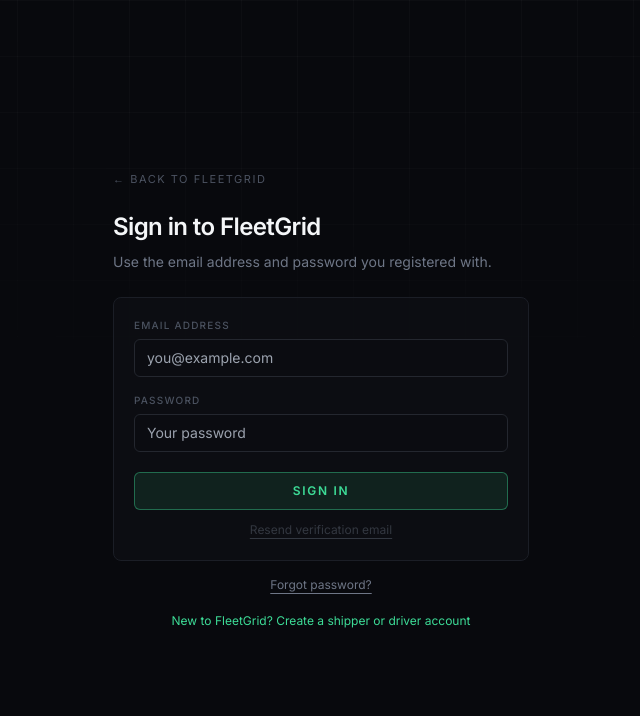
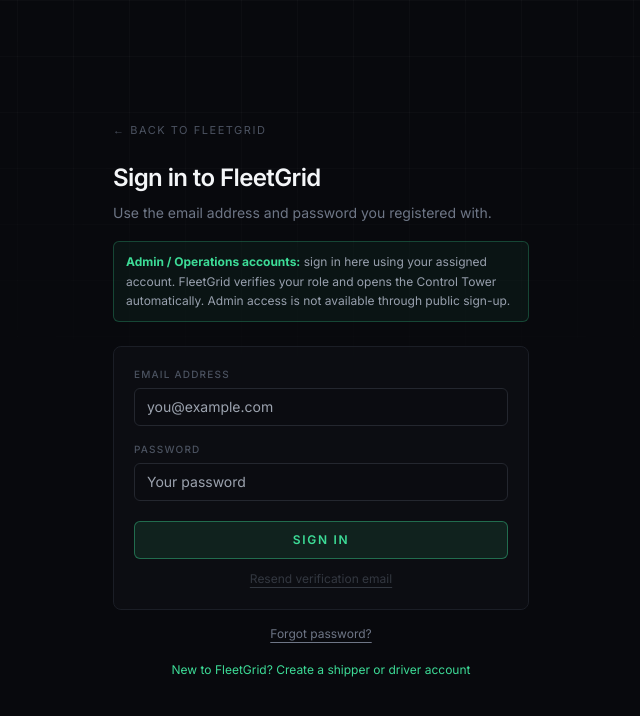
Before and after one commit to sufiyaan06-collab/FleetGrid, a React (Vite) app in the folder fleetgrid/web/: page / in a window 1280 px wide. Both pictures are taken after a click on the button "Admin / Operations". Shown: the top 716 px of the page, without its empty margins (319-959 px from the left). Built offline with nearby package versions, Linux system fonts and the light colour scheme; no server answers.

Commit message:
Explain secure admin and operations login routing

```diff
--- a/fleetgrid/web/src/views/Login.tsx
+++ b/fleetgrid/web/src/views/Login.tsx
@@ -125,6 +125,9 @@ export function Login() {
       </button>
       <h1 className="text-2xl font-semibold tracking-tight text-ink-50">Sign in to FleetGrid</h1>
       <p className="mt-2 text-sm leading-relaxed text-ink-400">Use the email address and password you registered with.</p>
+      <div className="mt-4 rounded-md border border-healthy/25 bg-healthy/5 px-3 py-2.5 text-xs leading-relaxed text-ink-300">
+        <strong className="text-healthy">Admin / Operations accounts:</strong> sign in here using your assigned account. FleetGrid verifies your role and opens the Control Tower automatically. Admin access is not available through public sign-up.
+      </div>
       <form onSubmit={resetToken ? submitPasswordReset : forgotMode ? (event) => { event.preventDefault(); void requestPasswordReset(); } : submit} className="mt-6 rounded-lg border border-base-700 bg-base-800/60 p-5">
         {!resetToken && <div>
           <label className={labelCls} htmlFor="login-email">Email address</label>
```
